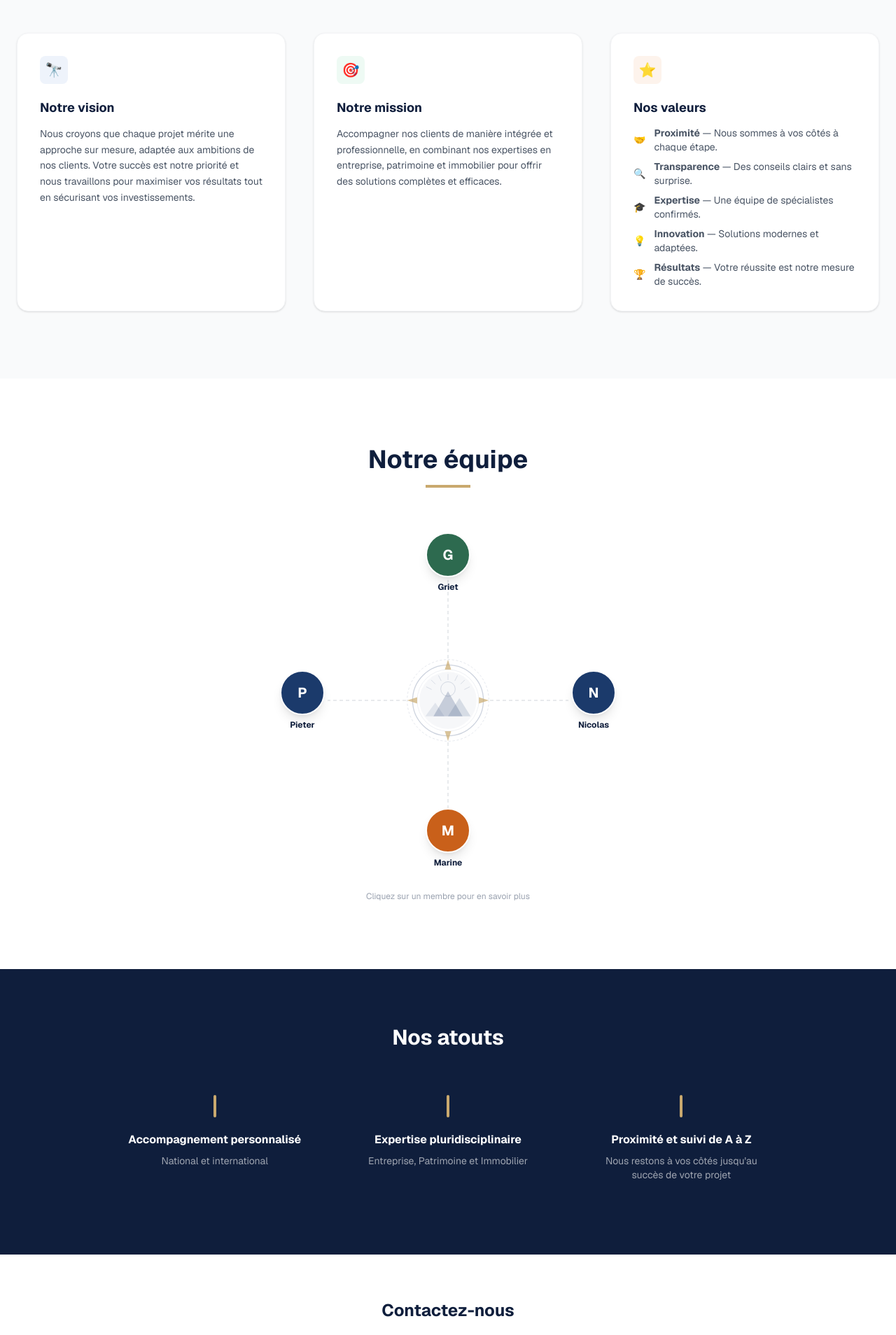
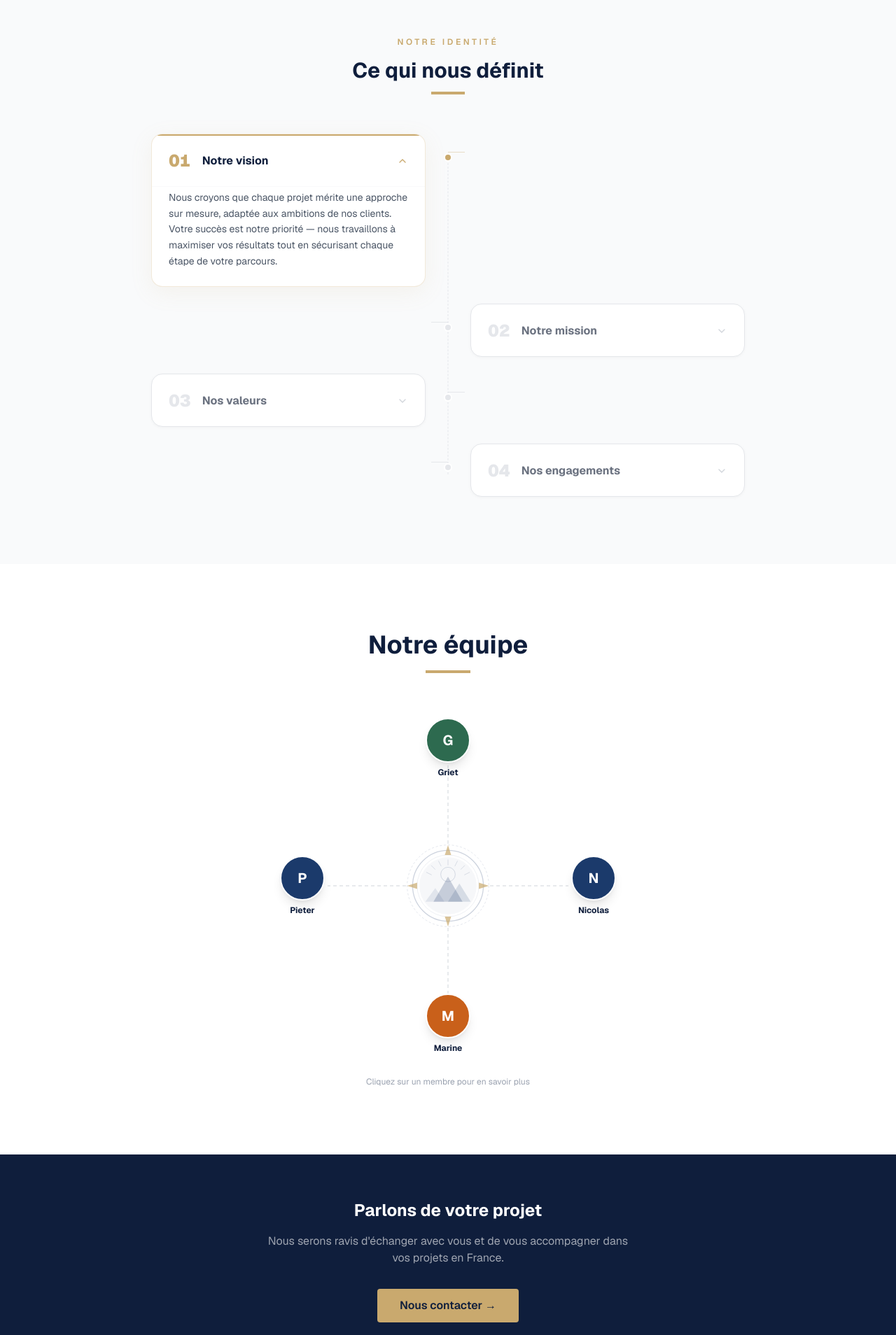
Before and after one commit to marine-png/epic, a Next.js app: page /a-propos in a window 1280 px wide. Shown: the part 600-2508 px from the top of the page at 70% size. Built offline with nearby package versions, Linux system fonts and the light colour scheme.

Commit message:
feat: a-propos with ChainSection

```diff
--- a/app/a-propos/page.tsx
+++ b/app/a-propos/page.tsx
@@ -1,19 +1,12 @@
 import type { Metadata } from 'next';
 import Link from 'next/link';
 import CompassTeam from '../components/CompassTeam';
+import ChainSection from '../components/ChainSection';
 
 export const metadata: Metadata = {
   title: 'EPIC – Découvrez notre équipe',
   description: "Découvrez l'équipe EPIC, notre philosophie et notre approche pour accompagner vos projets d'entreprise, patrimoine et immobilier en France.",
 };
-
-const valeurs = [
-  { icon: '🤝', title: 'Proximité', desc: 'Nous sommes à vos côtés à chaque étape.' },
-  { icon: '🔍', title: 'Transparence', desc: 'Des conseils clairs et sans surprise.' },
-  { icon: '🎓', title: 'Expertise', desc: 'Une équipe de spécialistes confirmés.' },
-  { icon: '💡', title: 'Innovation', desc: 'Solutions modernes et adaptées.' },
-  { icon: '🏆', title: 'Résultats', desc: 'Votre réussite est notre mesure de succès.' },
-];
 
 export default function AProposPage() {
   return (
@@ -31,37 +24,18 @@ export default function AProposPage() {
             Découvrez nos services →
           </Link>
         </div>
-        {/* Séparateur droit — ligne droite */}
         <div className="absolute bottom-0 left-0 right-0 h-px bg-[#0f1e3c]/15" />
       </section>
 
-      {/* Philosophie */}
-      <section className="py-24 bg-gray-50" id="valeurs">
-        <div className="max-w-7xl mx-auto px-6">
-          <div className="grid md:grid-cols-3 gap-10">
-            <div className="bg-white p-8 rounded-2xl shadow-sm border border-gray-100">
-              <div className="w-10 h-10 rounded-lg bg-[#EEF3FB] flex items-center justify-center mb-5 text-xl">🔭</div>
-              <h2 className="text-lg font-bold text-[#0f1e3c] mb-3">Notre vision</h2>
-              <p className="text-sm text-gray-600 leading-relaxed">Nous croyons que chaque projet mérite une approche sur mesure, adaptée aux ambitions de nos clients. Votre succès est notre priorité et nous travaillons pour maximiser vos résultats tout en sécurisant vos investissements.</p>
-            </div>
-            <div className="bg-white p-8 rounded-2xl shadow-sm border border-gray-100">
-              <div className="w-10 h-10 rounded-lg bg-[#EEFAF4] flex items-center justify-center mb-5 text-xl">🎯</div>
-              <h2 className="text-lg font-bold text-[#0f1e3c] mb-3">Notre mission</h2>
-              <p className="text-sm text-gray-600 leading-relaxed">Accompagner nos clients de manière intégrée et professionnelle, en combinant nos expertises en entreprise, patrimoine et immobilier pour offrir des solutions complètes et efficaces.</p>
-            </div>
-            <div className="bg-white p-8 rounded-2xl shadow-sm border border-gray-100">
-              <div className="w-10 h-10 rounded-lg bg-[#FDF3EC] flex items-center justify-center mb-5 text-xl">⭐</div>
-              <h2 className="text-lg font-bold text-[#0f1e3c] mb-3">Nos valeurs</h2>
-              <ul className="space-y-2">
-                {valeurs.map((v) => (
-                  <li key={v.title} className="flex items-center gap-3 text-sm text-gray-600">
-                    <span>{v.icon}</span>
-                    <span><strong>{v.title}</strong> — {v.desc}</span>
-                  </li>
-                ))}
-              </ul>
-            </div>
+      {/* Chaîne interactive */}
+      <section className="py-24 bg-gray-50">
+        <div className="max-w-4xl mx-auto px-6">
+          <div className="text-center mb-14">
+            <span className="text-xs font-semibold uppercase tracking-[0.3em] text-[#C9A96E]">Notre identité</span>
+            <h2 className="text-2xl md:text-3xl font-bold text-[#0f1e3c] mt-3 mb-3">Ce qui nous définit</h2>
+            <div className="w-12 h-1 bg-[#C9A96E] mx-auto" />
           </div>
+          <ChainSection />
         </div>
       </section>
 
@@ -76,32 +50,12 @@ export default function AProposPage() {
         </div>
       </section>
 
-      {/* Atouts */}
-      <section className="py-20 bg-[#0f1e3c] text-white">
-        <div className="max-w-5xl mx-auto px-6">
-          <h2 className="text-2xl md:text-3xl font-bold mb-10 text-center">Nos atouts</h2>
-          <div className="grid sm:grid-cols-3 gap-6">
-            {[
-              { title: "Accompagnement personnalisé", desc: "National et international" },
-              { title: "Expertise pluridisciplinaire", desc: "Entreprise, Patrimoine et Immobilier" },
-              { title: "Proximité et suivi de A à Z", desc: "Nous restons à vos côtés jusqu'au succès de votre projet" },
-            ].map((a) => (
-              <div key={a.title} className="text-center p-6">
-                <div className="w-1 h-8 bg-[#C9A96E] mx-auto mb-5 rounded" />
-                <h3 className="font-bold text-white mb-2">{a.title}</h3>
-                <p className="text-sm text-white/60">{a.desc}</p>
-              </div>
-            ))}
-          </div>
-        </div>
-      </section>
-
-      {/* Contact CTA */}
-      <section className="py-16 bg-white text-center">
+      {/* CTA */}
+      <section className="py-16 bg-[#0f1e3c] text-center">
         <div className="max-w-xl mx-auto px-6">
-          <h2 className="text-2xl font-bold text-[#0f1e3c] mb-4">Contactez-nous</h2>
-          <p className="text-gray-500 mb-8">Nous serons ravis d&apos;échanger avec vous et de vous accompagner dans vos projets en France.</p>
-          <Link href="/contact" className="inline-block bg-[#1B3A6B] text-white font-semibold px-8 py-3 rounded hover:bg-[#0f2347] transition-colors">
+          <h2 className="text-2xl font-bold text-white mb-4">Parlons de votre projet</h2>
+          <p className="text-white/60 mb-8">Nous serons ravis d&apos;échanger avec vous et de vous accompagner dans vos projets en France.</p>
+          <Link href="/contact" className="inline-block bg-[#C9A96E] text-[#0f1e3c] font-semibold px-8 py-3 rounded hover:bg-[#e8d4a8] transition-colors">
             Nous contacter →
           </Link>
         </div>
```
